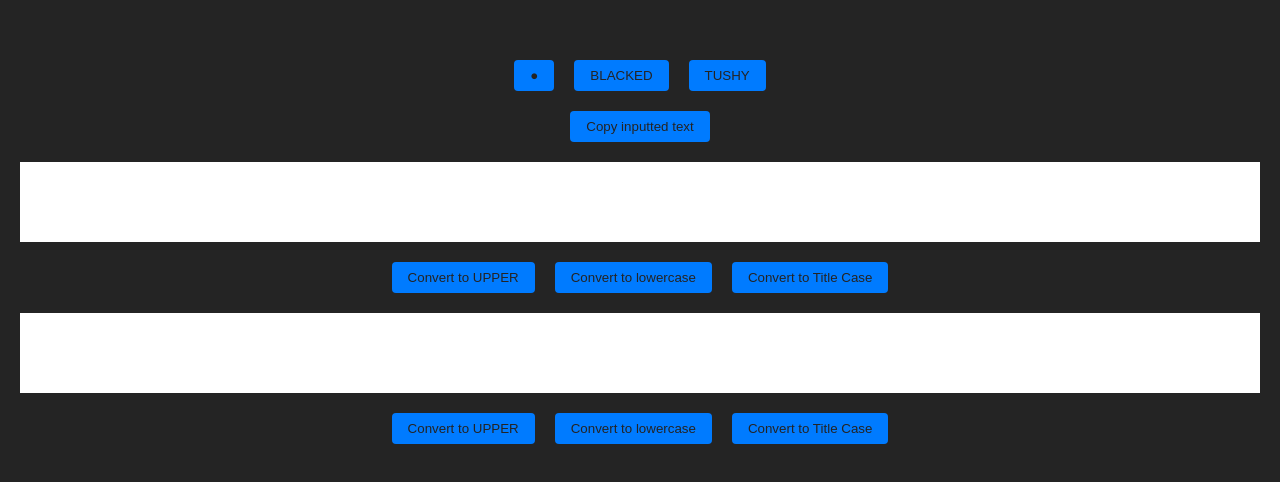
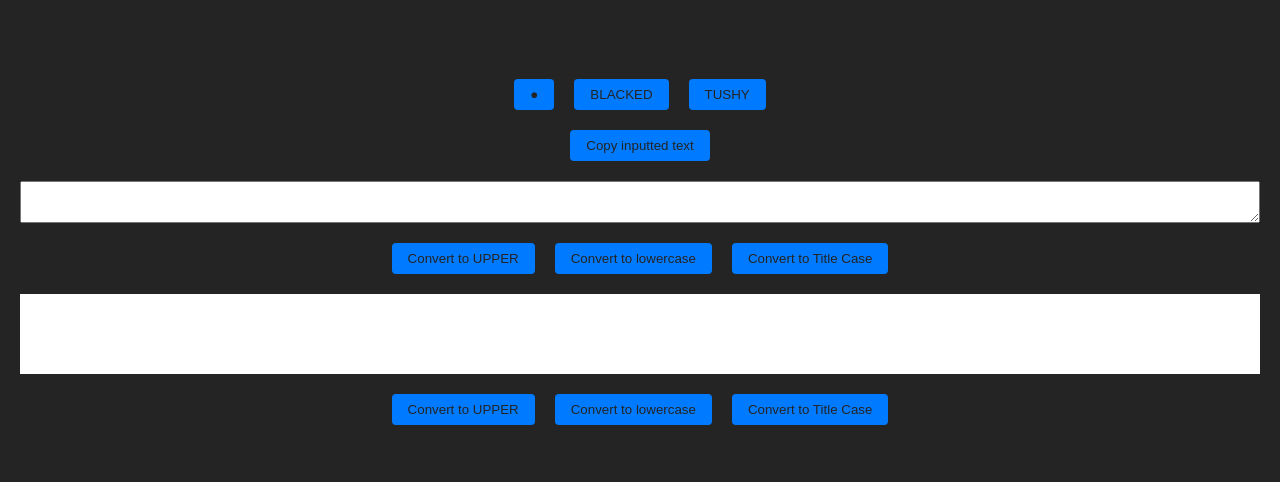
Before and after one commit to laboo25/case, a React (Vite) app: page / in a window 1280 px wide. Shown: the part 148-630 px from the top of the page. Built offline with nearby package versions, Linux system fonts and the light colour scheme.

Commit message:
Update App.jsx

```diff
--- a/src/App.jsx
+++ b/src/App.jsx
@@ -118,8 +118,7 @@ function App() {
       </div>
       {renderCopyButton('copy4', 'Copy inputted text', handleCopy4)}
 
-      <input
-        type="text"
+      <textarea
   value={inputText1}
   onChange={handleInputChange1}
   style={{
@@ -131,6 +130,7 @@ function App() {
     marginRight: 'auto',
   }}
 />
+
        <div>
         <button onClick={convertToUpperCase1} style={{ ...buttonStyle, backgroundColor: buttonClicked.uppercase1 ? 'green' : '#007bff' }}>Convert to UPPER</button>
         <button onClick={convertToLowerCase1} style={{ ...buttonStyle, backgroundColor: buttonClicked.lowercase1 ? 'green' : '#007bff' }}>Convert to lowercase</button>
```
Lines whose indentation alone changed are shown as unchanged.
